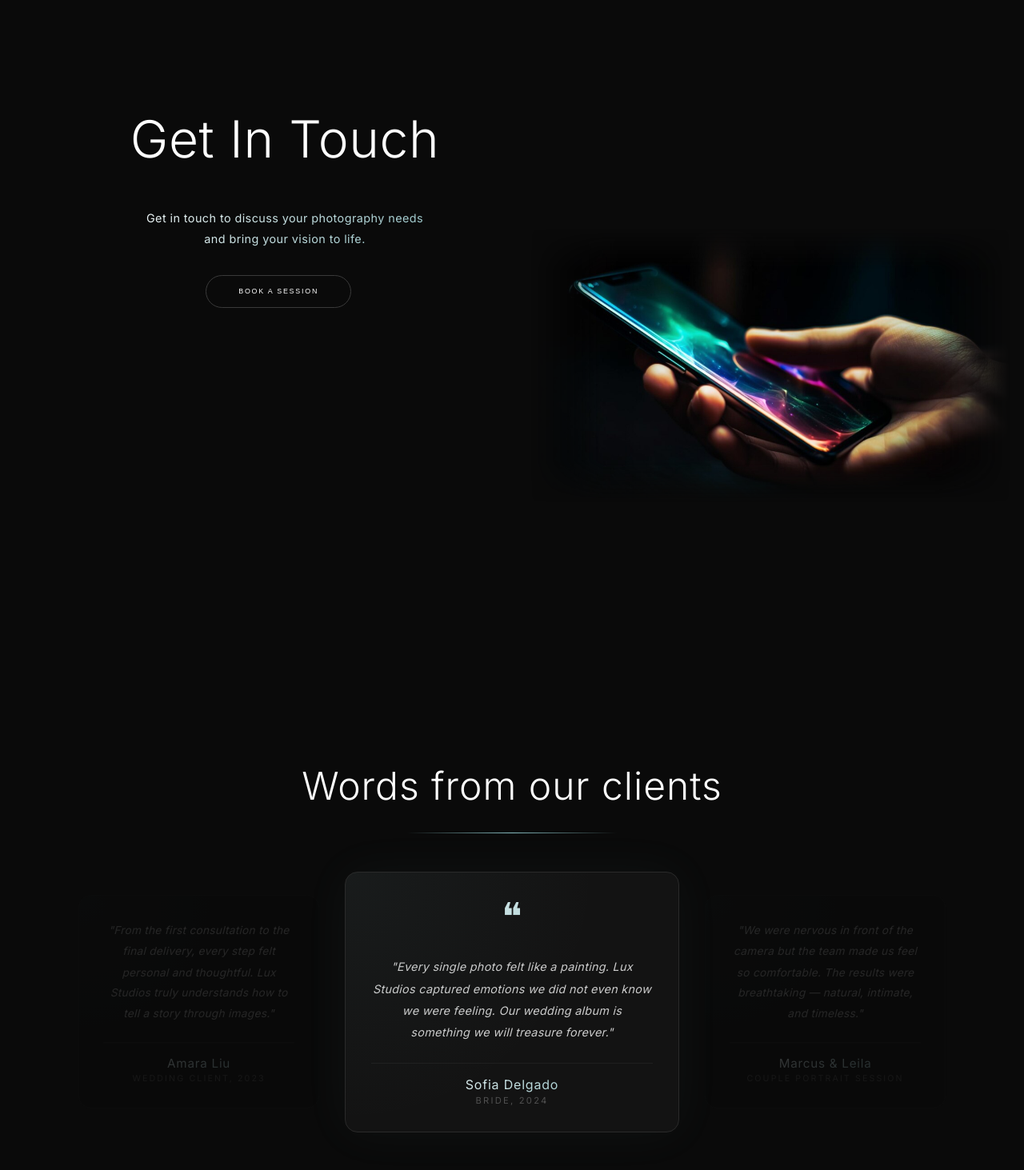
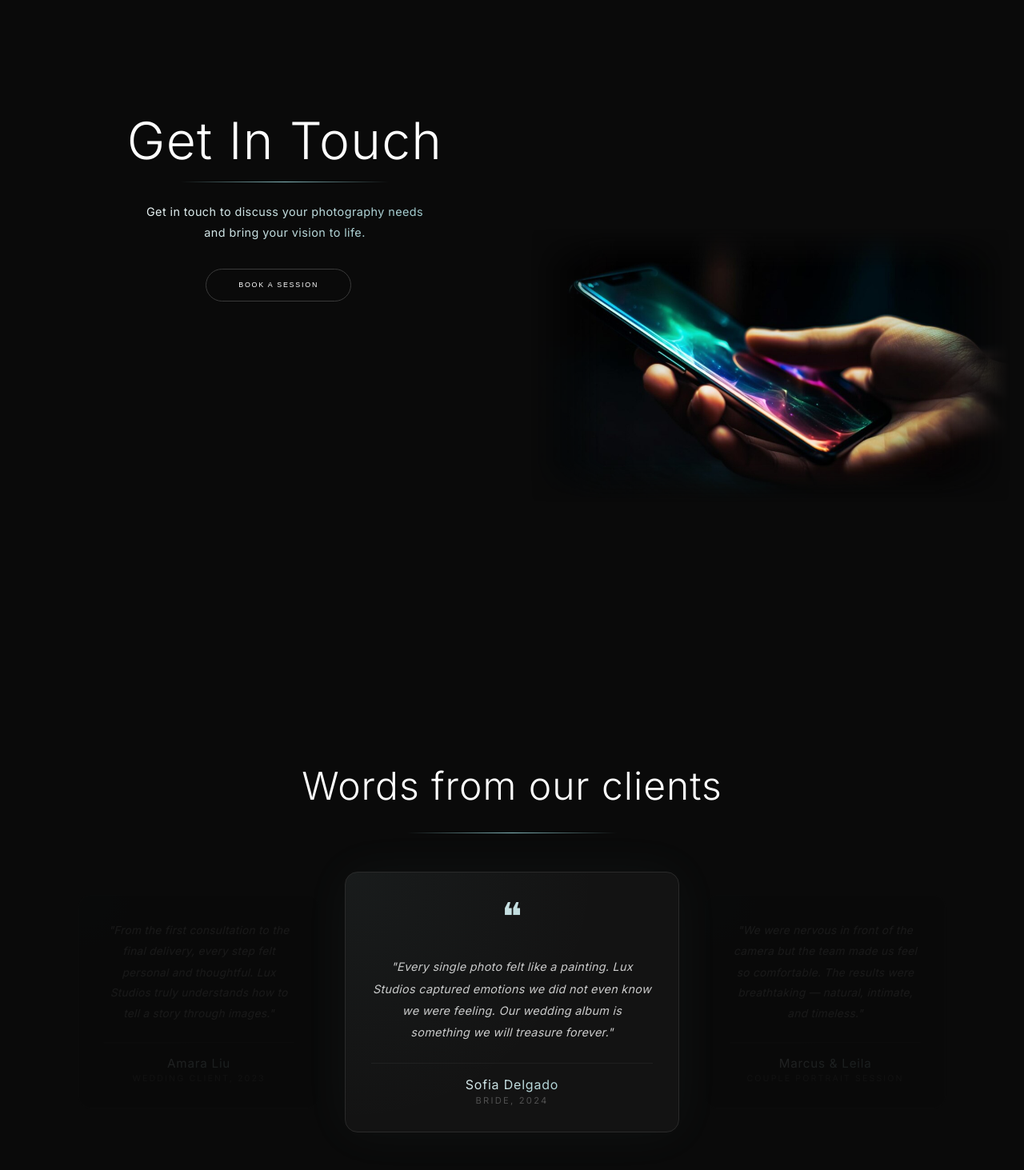
Before and after one commit to Ashton607/luxphotography, a React (Vite) app in the folder luxpg/: page /#/ in a window 1280 px wide. Shown: the part 2320-3783 px from the top of the page at 80% size. Built offline with nearby package versions, Linux system fonts and the light colour scheme.

Commit message:
removed redirect file

```diff
--- a/luxpg/src/components/contact-explore/ContactExplore.css
+++ b/luxpg/src/components/contact-explore/ContactExplore.css
@@ -15,10 +15,9 @@
   grid-row: 1;
   font-size: clamp(2.8rem, 6vw, 4rem);
   font-weight: 300;
-  line-height: 1.15;
   color: #ffffff;
-  margin: 0 0 1.5rem 0;
-  letter-spacing: 0.01em;
+
+  letter-spacing: 0.02em;
   align-self: end;
 }
 
--- a/luxpg/src/components/contact-explore/ContactExplore.jsx
+++ b/luxpg/src/components/contact-explore/ContactExplore.jsx
@@ -8,7 +8,7 @@ const ContactExplore = () => {
    <div className="contact-section">
     <h2  className="contact-explore-title">Get In Touch</h2>
   <div className="contact-left">
-    <div  className="contact-divider" />
+    <hr className="contact-divider" />
     <p  className="contact-explore-subtitle">
       Get in touch to discuss your photography needs<br />
       and bring your vision to life.
--- a/luxpg/src/components/testimonial/Testimonials.css
+++ b/luxpg/src/components/testimonial/Testimonials.css
@@ -73,7 +73,7 @@
 
 .t-card.side {
   flex: 1;
-  opacity: 0.185;
+  opacity: 0.1;
   transform: scale(0.95);
   cursor: pointer;
 }
```
Also changed, not shown: 1 other file (tests, documents, lock files or other folders).
